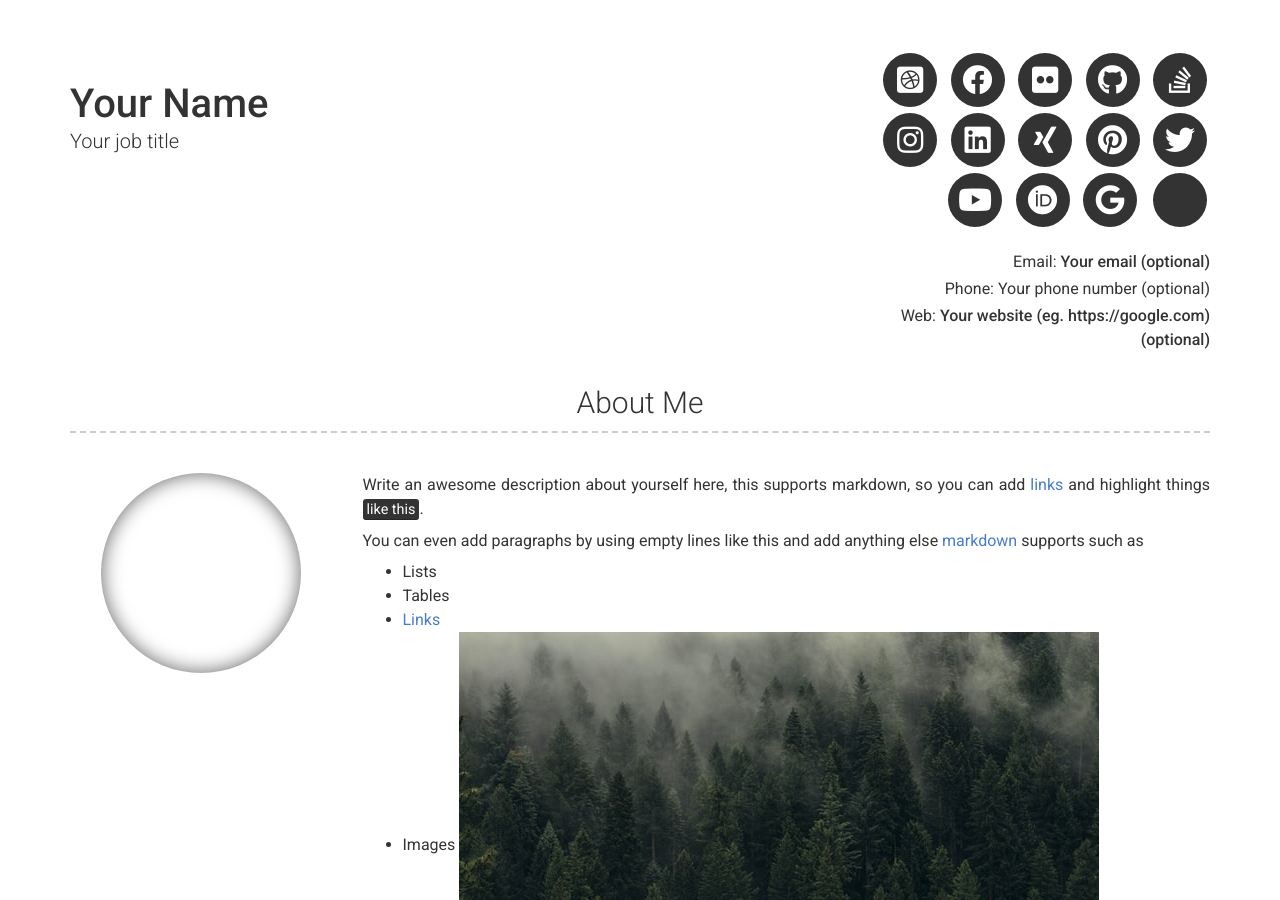
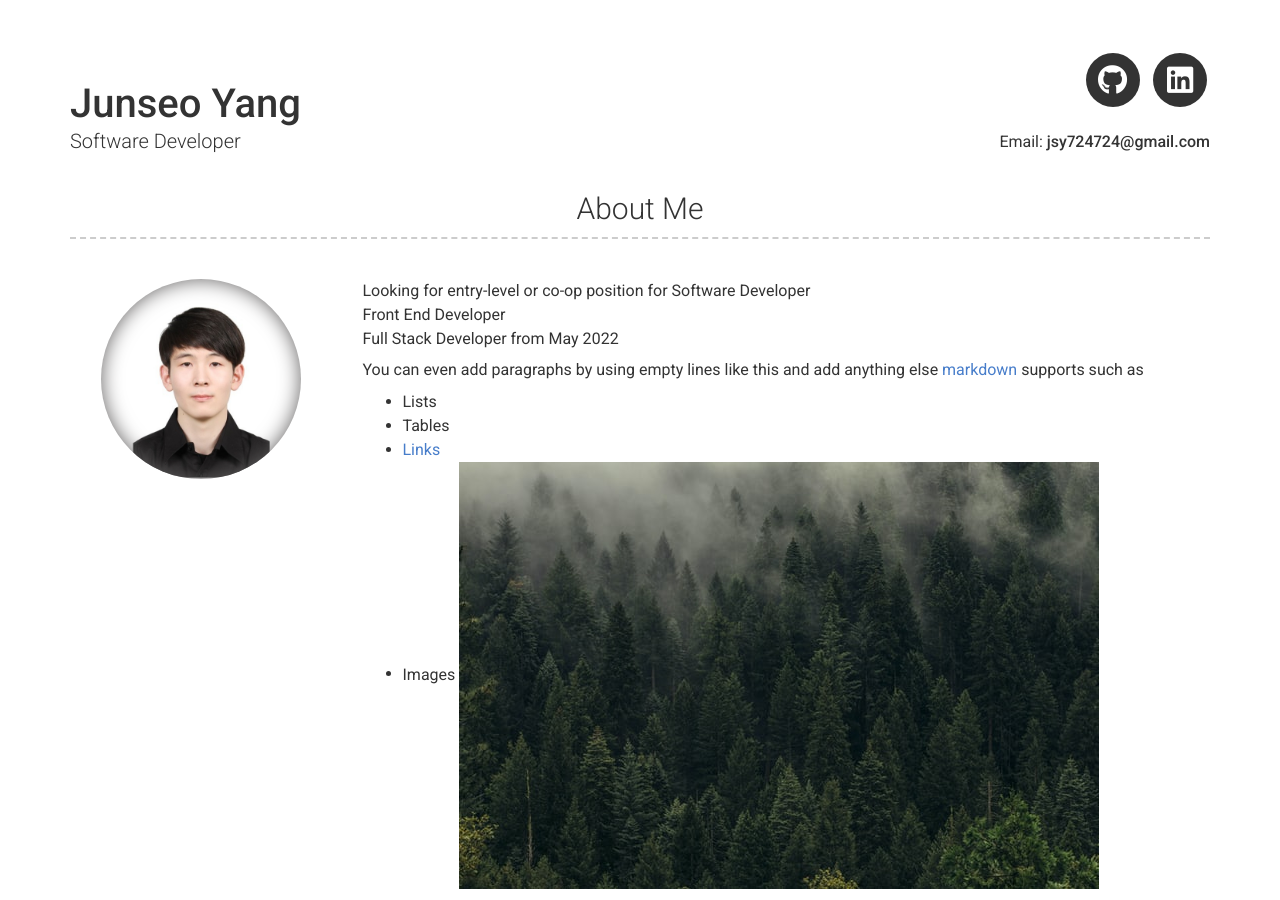
Before and after one commit to YouCanCallMeJ/resume, a Jekyll site: the page built from index.md, in a window 1280 px wide and 900 px high. Built offline with Jekyll 4.4.1, drawn with Linux system fonts in a browser that asks for light colours; nearby versions of some CDN libraries; some of the changed text lies outside the part shown.

Commit message:
Update _config.yml

```diff
--- a/_config.yml
+++ b/_config.yml
@@ -1,43 +1,43 @@
 # Site
-repository: Git repository where your resume will be hosted, only required if you are hosting on GitHub (eg. sproogen/modern-resume-theme)
-# favicon: Directory of your favicon (eg. images/favicon.ico)(optional)
+repository: YouCanCallMeJ/resume
+favicon: https://github.githubassets.com/favicons/favicon-dark.png
 
 # Content configuration version
 version: 2
 
 # Personal info
-name: Your Name
-title: Your job title
-email: Your email (optional)
+name: Junseo Yang
+title: Software Developer
+email: jsy724724@gmail.com
 # email_title: Email (Email title override)
-phone: Your phone number (optional)
+# phone: Your phone number (optional)
 # phone_title: Phone (Phone title override)
-website: Your website (eg. https://google.com)(optional)
+# website: Your website (eg. https://google.com)(optional)
 # website_title: Web (Website title override)
 
 # Dark Mode (true/false/never)
 darkmode: false
 
 # Social links
-twitter_username: jekyllrb
-github_username:  jekyll
-stackoverflow_username: "00000001"
-dribbble_username: jekyll
-facebook_username: jekyll
-flickr_username: jekyll
-instagram_username: jekyll
-linkedin_username: jekyll
-xing_username: jekyll
-pinterest_username: jekyll
-youtube_username: jekyll
-orcid_username: 0000-0000-0000-0000
-googlescholar_username: D847cGsAAAAJ
+# twitter_username: jekyllrb
+github_username:  YouCanCallMeJ
+# stackoverflow_username: "00000001"
+# dribbble_username: jekyll
+# facebook_username: jekyll
+# flickr_username: jekyll
+# instagram_username: jekyll
+linkedin_username: junseo-yang
+# xing_username: jekyll
+# pinterest_username: jekyll
+# youtube_username: jekyll
+# orcid_username: 0000-0000-0000-0000
+# googlescholar_username: D847cGsAAAAJ
 
 # Additional icon links
-additional_links:
-- title: Link name
-  icon: Font Awesome brand icon name (eg. fab fa-twitter) (https://fontawesome.com/icons?d=gallery&s=brands&m=free)
-  url: Link url (eg. https://google.com)
+# additional_links:
+# - title: Link name
+#   icon: Font Awesome brand icon name (eg. fab fa-twitter) (https://fontawesome.com/icons?d=gallery&s=brands&m=free)
+#   url: Link url (eg. https://google.com)
 # - title: another link
 #   icon: font awesome brand icon name (eg. fab fa-twitter) (https://fontawesome.com/icons?d=gallery&s=brands&m=free)
 #   url: Link url (eg. https://google.com)
@@ -50,9 +50,11 @@ additional_links:
 
 # About Section
 # about_title: About Me (Use this to override about section title)
-about_profile_image: Directory of profile image (eg. images/profile.jpg)
+about_profile_image: images/profile.png
 about_content: | # this will include new lines to allow paragraphs
-  Write an awesome description about yourself here, this supports markdown, so you can add [links](http://foobar.com) and highlight things <mark>like this</mark>.
+  Looking for entry-level or co-op position for Software Developer
+  Front End Developer
+  Full Stack Developer from May 2022
 
   You can even add paragraphs by using empty lines like this and add anything else [markdown](https://www.markdownguide.org/getting-started#what-is-markdown) supports such as
     - Lists
```
